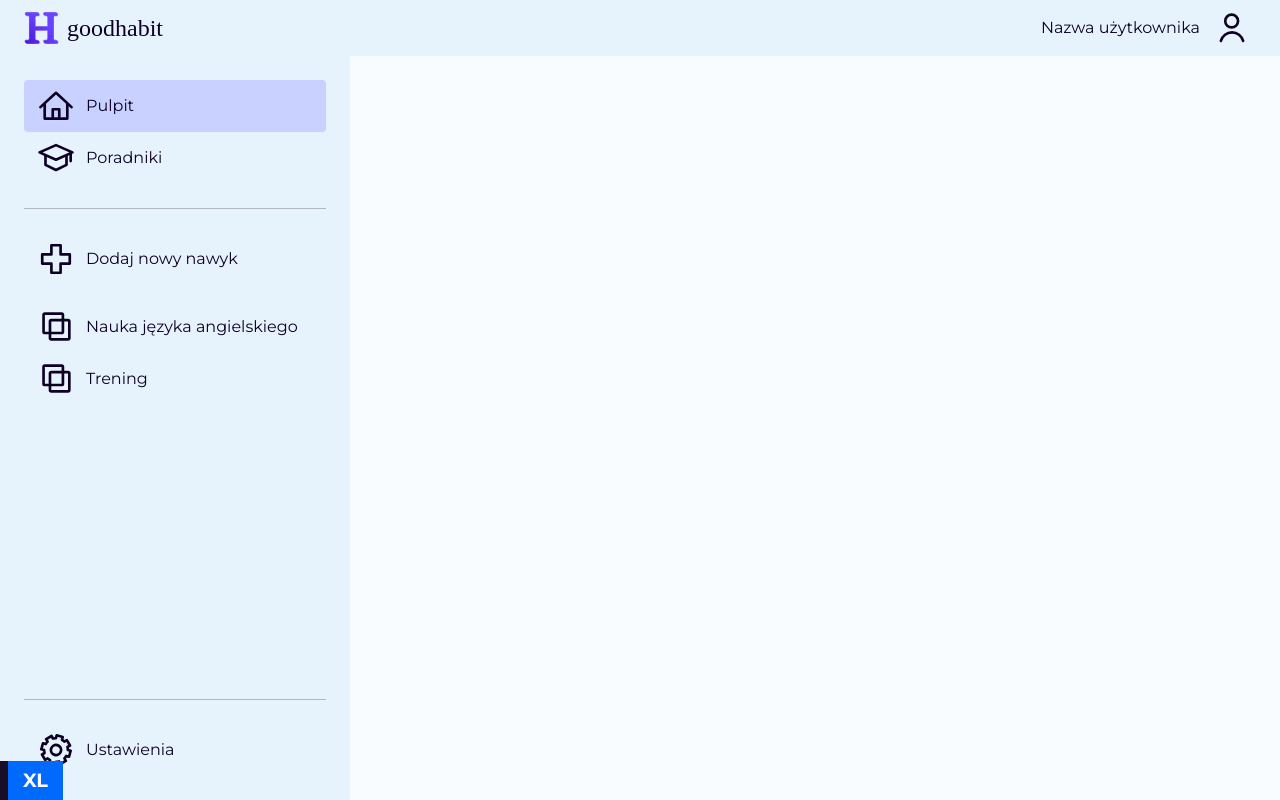
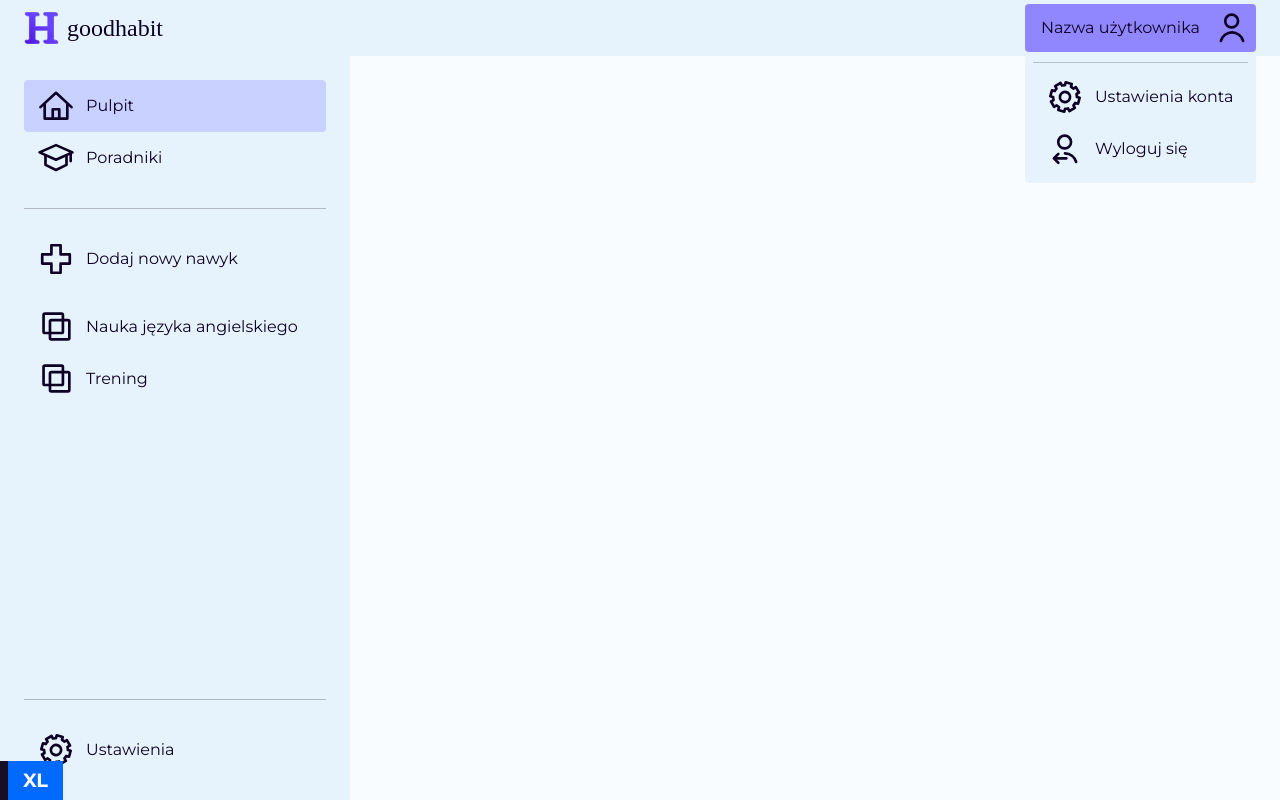
Before and after one commit to BarteXikora/habit-tracking, a React (Create React App) app in the folder client/: page /dashboard in a window 1280 px wide. Both pictures are taken after a click on the button "Nazwa użytkownika". Built offline with nearby package versions, Linux system fonts and the light colour scheme; a web font is replaced by a local one.

Commit message:
Added user button dropdown.

```diff
--- a/client/src/components/system/UserButton.tsx
+++ b/client/src/components/system/UserButton.tsx
@@ -1,19 +1,55 @@
-import { Button } from 'react-bootstrap'
+import { useState } from 'react'
+import { Dropdown, Button } from 'react-bootstrap'
+import { useNavigate } from 'react-router-dom'
 
 import iconUser from '../../img/icon-user.svg'
+import iconSettings from '../../img/icon-settings.svg'
+import iconLogout from '../../img/icon-logout.svg'
 
 export interface IUserButton {
     userName: string
 }
 
 const UserButton = ({ userName }: IUserButton) => {
-    return <Button className='d-none d-lg-flex btn btn-tr p-0 ps-3'>
-        <span>{userName}</span>
+    const [isDropdownShown, setIsDropdownShown] = useState<boolean>(false)
+    const navigate = useNavigate()
 
-        <div className="icon-user ms-2 p-1">
-            <img src={iconUser} alt='Miniatura avatara użytkownika.' />
-        </div>
-    </Button>
+    return <Dropdown show={isDropdownShown} onToggle={() => setIsDropdownShown(!isDropdownShown)}>
+        <Dropdown.Toggle className='d-none d-lg-flex btn btn-tr p-0 ps-3'>
+            <span>{userName}</span>
+
+            <div className="icon-user ms-2 p-1">
+                <img src={iconUser} alt='Miniatura avatara użytkownika.' />
+            </div>
+        </Dropdown.Toggle>
+
+        <Dropdown.Menu className='w-100 px-2'>
+            <hr className='mt-0 mb-2' />
+
+            <Button
+                className='btn btn-tr btn-icon-text w-100'
+                onClick={() => {
+                    navigate('/settings')
+                    setIsDropdownShown(false)
+                }}
+            >
+                <img src={iconSettings} alt='Ustawienia konta' />
+
+                Ustawienia konta
+            </Button>
+
+            <Button
+                className='btn btn-tr btn-icon-text w-100'
+                onClick={() => {
+                    setIsDropdownShown(false)
+                }}
+            >
+                <img src={iconLogout} alt='Wyloguj się' />
+
+                Wyloguj się
+            </Button>
+        </Dropdown.Menu>
+    </Dropdown>
 }
 
 export default UserButton
--- a/client/src/css/main.css
+++ b/client/src/css/main.css
@@ -38,6 +38,21 @@ h3 {
   font-size: 24px;
   color: #0E0025;
   pointer-events: none;
+}
+
+.dropdown-toggle::after {
+  display: none;
+}
+
+.btn.show {
+  background-color: #9087FE;
+  color: #0E0025;
+}
+
+.dropdown-menu {
+  border: 0;
+  border-radius: 4px;
+  background-color: #E7F3FC;
 }
 
 .btn,
--- a/client/src/scss/system/navbar.scss
+++ b/client/src/scss/system/navbar.scss
@@ -9,3 +9,18 @@
     color: $black;
     pointer-events: none;
 }
+
+.dropdown-toggle::after {
+    display: none;
+}
+
+.btn.show {
+    background-color: $prim-3;
+    color: $black;
+}
+
+.dropdown-menu {
+    border: 0;
+    border-radius: $radius;
+    background-color: $gray-3;
+}
```
